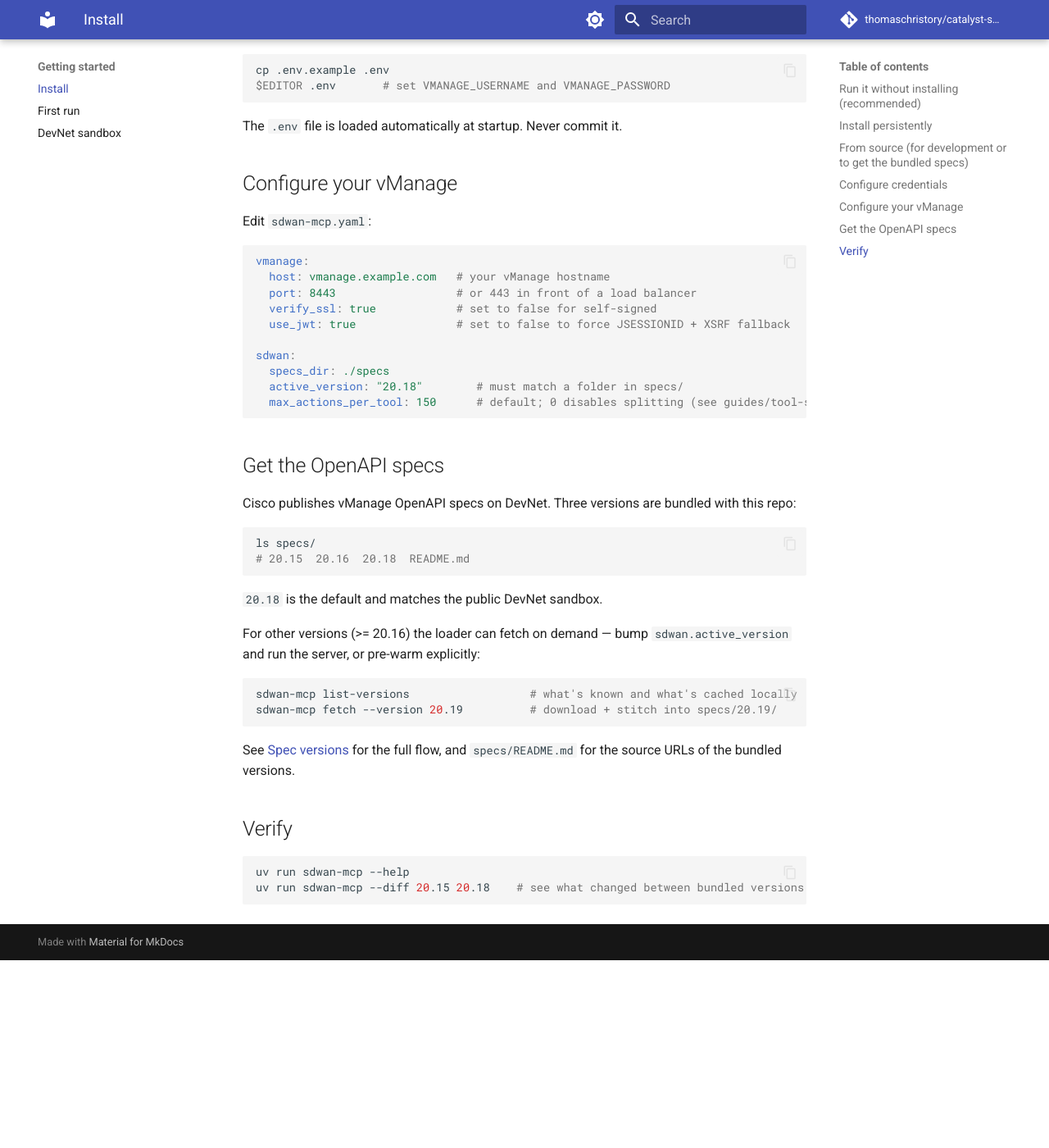
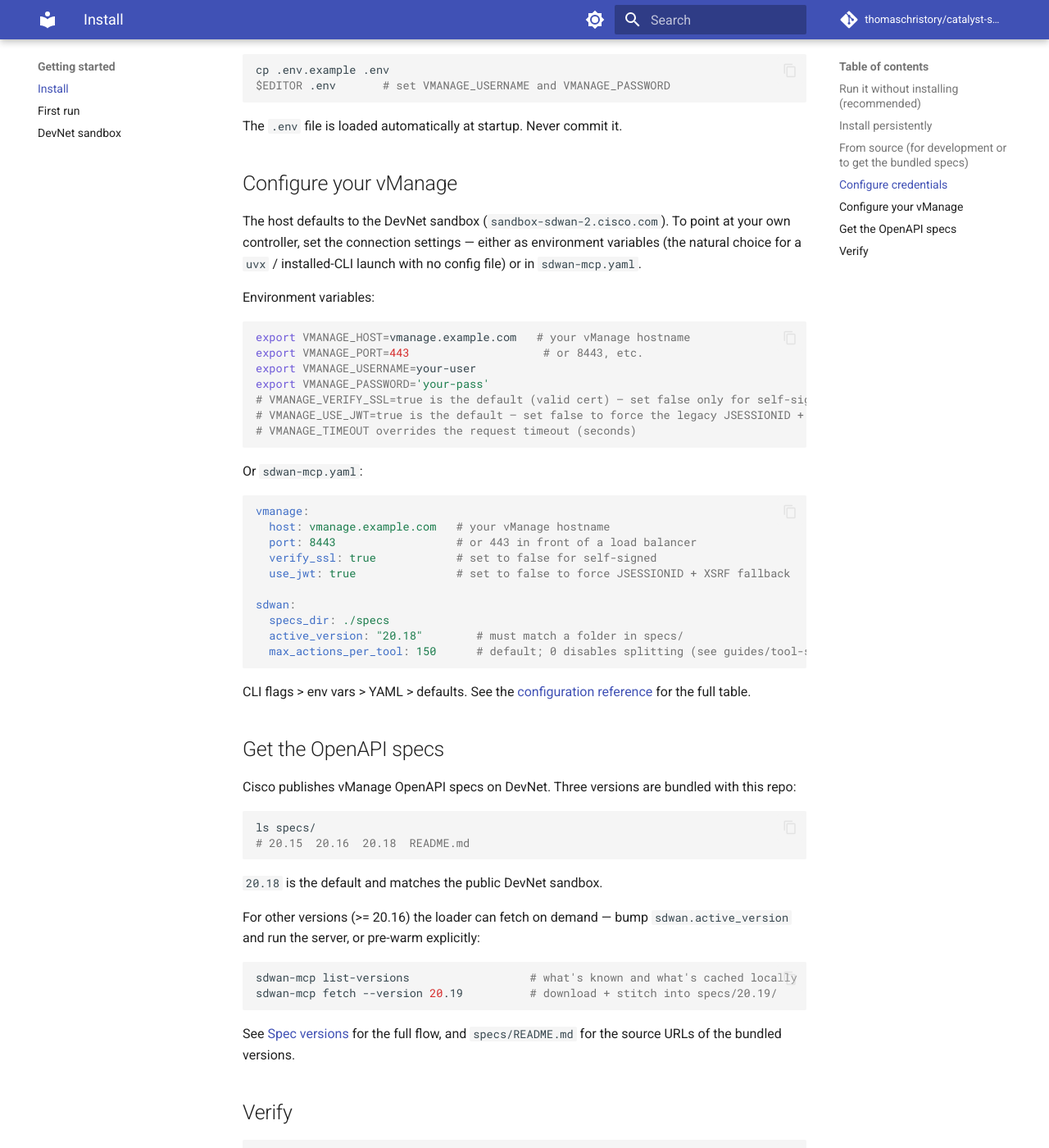
Before and after one commit to thomaschristory/catalyst-sdwan-super-mcp, an MkDocs documentation site: the page built from docs/getting-started/install.md, in a window 1280 px wide and 1400 px high, scrolled down 1277 px. Shown: the whole window at 82% size. Built offline with MkDocs 1.6.1 and Material for MkDocs 9.7.7, drawn with Linux system fonts in a browser that asks for light colours; comment, search, counter and statistics services are not loaded; before the commit the page ends 2448 px from its top, so only the background shows below that.

Commit message:
docs: show how to point at your own vManage (VMANAGE_HOST) (#83) (#84)
The v0.6.1 onboarding only ever used the DevNet sandbox defaults, so a user
with their own controller had no concrete example for VMANAGE_HOST / PORT /
VERIFY_SSL. Add a "Point at your own vManage" subsection to the README (env-var
command + .mcp.json env block, SSL verification left on for valid certs) and an
env-var equivalent to the docs "Configure your vManage" section, cross-linking
the configuration reference.

Co-authored-by: Thomas Christory <tchristory@partner.auchan.fr>
Co-authored-by: Claude Opus 4.8 (1M context) <noreply@anthropic.com>

````diff
--- a/docs/getting-started/install.md
+++ b/docs/getting-started/install.md
@@ -56,7 +56,24 @@ The `.env` file is loaded automatically at startup. Never commit it.
 
 ## Configure your vManage
 
-Edit `sdwan-mcp.yaml`:
+The host defaults to the DevNet sandbox (`sandbox-sdwan-2.cisco.com`). To point at
+your own controller, set the connection settings — either as environment variables
+(the natural choice for a `uvx` / installed-CLI launch with no config file) or in
+`sdwan-mcp.yaml`.
+
+Environment variables:
+
+```bash
+export VMANAGE_HOST=vmanage.example.com   # your vManage hostname
+export VMANAGE_PORT=443                    # or 8443, etc.
+export VMANAGE_USERNAME=your-user
+export VMANAGE_PASSWORD='your-pass'
+# VMANAGE_VERIFY_SSL=true is the default (valid cert) — set false only for self-signed
+# VMANAGE_USE_JWT=true is the default — set false to force the legacy JSESSIONID + XSRF login
+# VMANAGE_TIMEOUT overrides the request timeout (seconds)
+```
+
+Or `sdwan-mcp.yaml`:
 
 ```yaml
 vmanage:
@@ -70,6 +87,8 @@ sdwan:
   active_version: "20.18"        # must match a folder in specs/
   max_actions_per_tool: 150      # default; 0 disables splitting (see guides/tool-splitting.md)
 ```
+
+CLI flags > env vars > YAML > defaults. See the [configuration reference](../reference/configuration.md) for the full table.
 
 ## Get the OpenAPI specs
 
````
Also changed, not shown: README.md (+40 -1 lines).
